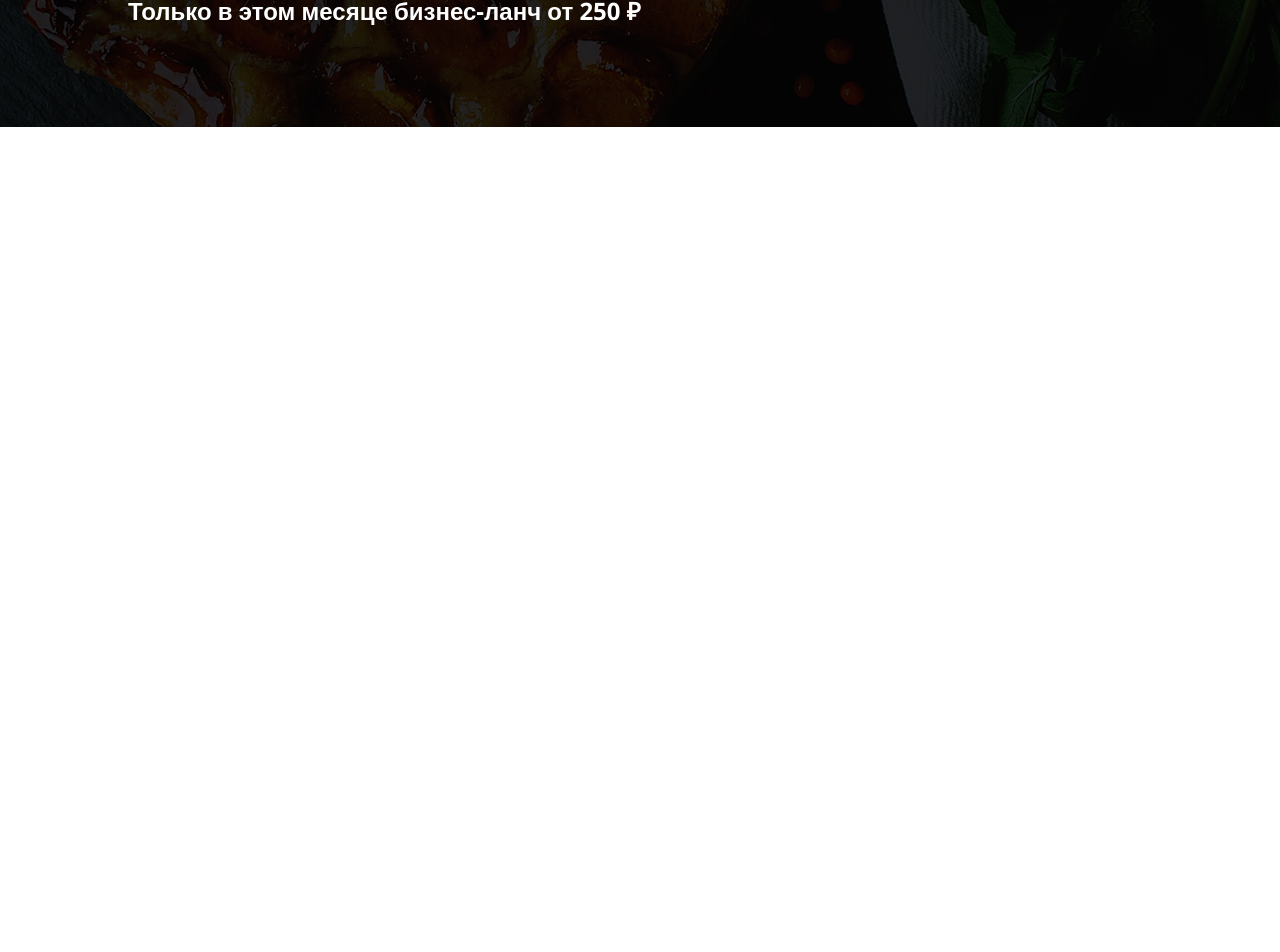
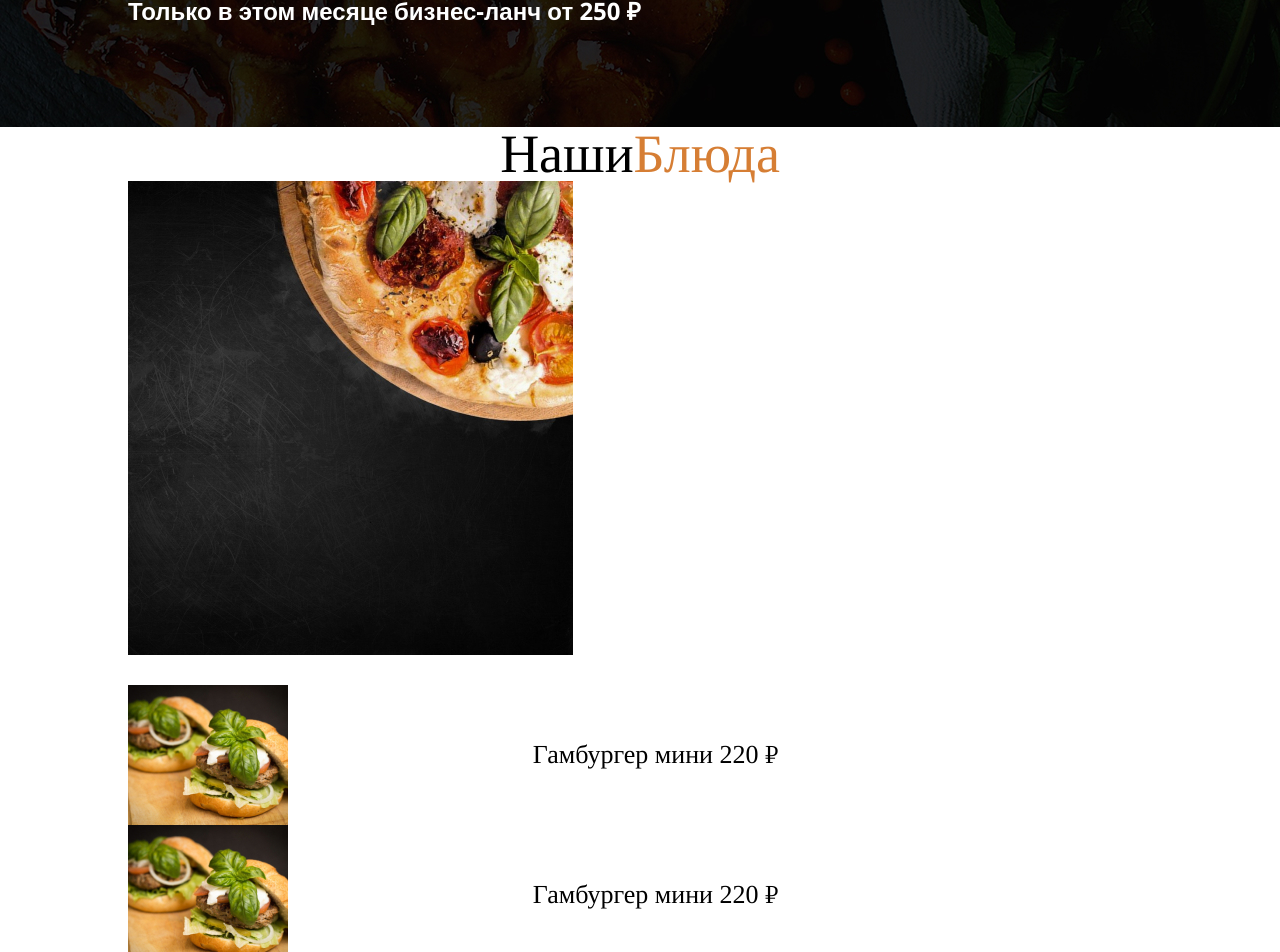
Before and after one commit to Makaron77/Restaurant, a React (Vite) app in the folder client/: page / in a window 1280 px wide. Shown: the part 2380-3332 px from the top of the page. Before the commit the page ends 2507 px from the top, so only its background shows below. Built offline with nearby package versions, Linux system fonts and the light colour scheme.

Commit message:
DishedPageComponent 80%

```diff
--- /dev/null
+++ b/client/src/components/PageComponents/DishesPageComponent/DishesPageComponent.module.css
@@ -0,0 +1,65 @@
+.container {
+  display: -webkit-box;
+  display: -ms-flexbox;
+  display: flex;
+  -webkit-box-orient: vertical;
+  -webkit-box-direction: normal;
+      -ms-flex-direction: column;
+          flex-direction: column;
+  -webkit-box-pack: space-evenly;
+      -ms-flex-pack: space-evenly;
+          justify-content: space-evenly;
+  min-height: 960px;
+}
+.container .header {
+  color: black;
+  font-family: "Tinos", serif;
+  font-size: 54px;
+  display: -webkit-box;
+  display: -ms-flexbox;
+  display: flex;
+  -webkit-box-pack: center;
+      -ms-flex-pack: center;
+          justify-content: center;
+}
+.container .header span {
+  color: #d67e34;
+}
+.container .main {
+  display: -webkit-box;
+  display: -ms-flexbox;
+  display: flex;
+  gap: 30px;
+  -ms-flex-wrap: wrap;
+      flex-wrap: wrap;
+}
+.container .main .right {
+  min-width: 650px;
+  display: -webkit-box;
+  display: -ms-flexbox;
+  display: flex;
+  -webkit-box-orient: vertical;
+  -webkit-box-direction: normal;
+      -ms-flex-direction: column;
+          flex-direction: column;
+  -webkit-box-pack: justify;
+      -ms-flex-pack: justify;
+          justify-content: space-between;
+}
+.container .main .right .burger {
+  display: -webkit-box;
+  display: -ms-flexbox;
+  display: flex;
+  -webkit-box-align: center;
+      -ms-flex-align: center;
+          align-items: center;
+  gap: 30px;
+  -webkit-box-pack: justify;
+      -ms-flex-pack: justify;
+          justify-content: space-between;
+}
+.container .main .right .burger p {
+  font-family: "Tinos", serif;
+  color: black;
+  font-size: 26px;
+}
--- /dev/null
+++ b/client/src/components/PageComponents/DishesPageComponent/DishesPageComponent.module.scss
@@ -0,0 +1,50 @@
+// font-family: 'Open Sans', sans-serif;
+.container {
+	display: flex;
+	flex-direction: column;
+	justify-content: space-evenly;
+		// flex-wrap: wrap;
+	min-height: 960px;
+
+	.header {
+		color: black;
+		font-family: 'Tinos', serif;
+		font-size: 54px;
+		display: flex;
+		justify-content: center;
+		span {
+			color: #d67e34;
+		}
+	}
+
+	.main {
+		display: flex;
+		gap: 30px;
+			flex-wrap: wrap;
+			.left {
+				// width:40% ;
+			}
+		.right {
+			// width: 100%;
+			min-width: 650px;
+			display: flex;
+			flex-direction: column;
+			justify-content: space-between;
+
+			.burger {
+				display: flex;
+				align-items: center;
+				gap: 30px;
+				justify-content: space-between;
+
+				p {
+					font-family: 'Tinos', serif;
+					color: black;
+					font-size: 26px;
+				}
+				img {
+				}
+			}
+		}
+	}
+}
--- /dev/null
+++ b/client/src/components/PageComponents/DishesPageComponent/DishesPageComponent.tsx
@@ -0,0 +1,47 @@
+import React from 'react'
+import styles from './DishesPageComponent.module.scss'
+
+export default function DishesPageComponent() {
+	const burgers = [
+		{
+			id: 1,
+			img: 'images/hamburger.jpg',
+			text: 'Гамбургер мини  220 ₽',
+		},
+		{
+			id: 2,
+			img: 'images/hamburger.jpg',
+			text: 'Гамбургер мини  220 ₽',
+		},
+		{
+			id: 3,
+			img: 'images/hamburger.jpg',
+			text: 'Гамбургер мини  220 ₽',
+		},
+	];
+
+	return (
+		<div className={styles.container}>
+			<p className={styles.header}>
+				Наши <span>Блюда</span>
+			</p>
+
+			<div className={styles.main}>
+				<div className={styles.left}>
+					<img src='images/pizza.jpg' alt='' />
+				</div>
+				<div className={styles.right}>
+					{burgers.map(burger => (
+						<div
+							key={burger.id}
+							className={`${styles[`burger${burger.id}`]} ${styles.burger}`}
+						>
+							<img src={burger.img} alt='burger' />
+							<p>{burger.text}</p>
+						</div>
+					))}
+				</div>
+			</div>
+		</div>
+	);
+}
--- a/client/src/pages/MainPage/MainPage.css
+++ b/client/src/pages/MainPage/MainPage.css
@@ -25,3 +25,7 @@
   background-size: cover;
   height: 357px;
 }
+
+.container__dishes {
+  padding: 0 10%;
+}
--- a/client/src/pages/MainPage/MainPage.scss
+++ b/client/src/pages/MainPage/MainPage.scss
@@ -28,3 +28,9 @@
 
 
 }
+
+.container__dishes {
+	padding: 0 10%;
+
+
+}
--- a/client/src/pages/MainPage/MainPage.tsx
+++ b/client/src/pages/MainPage/MainPage.tsx
@@ -5,6 +5,7 @@
 import HeaderHistoryComponent from '../../components/PageComponents/HistoryPageComponents/HeaderHistoryComponent/HeaderHistoryComponent';
 import MainHistoryComponent from '../../components/PageComponents/HistoryPageComponents/MainHistoryComponent/MainHistoryComponent';
 import OfferPageComponent from '../../components/PageComponents/OfferPageComponent/OfferPageComponent';
+import DishesPageComponent from '../../components/PageComponents/DishesPageComponent/DishesPageComponent';
 
 export default function MainPage() {
 	return (
@@ -24,6 +25,9 @@
 			<div className='container__offer'>
 				<OfferPageComponent />
 			</div>
+			<div className='container__dishes'>
+				<DishesPageComponent/>
+			</div>
 		</div>
 	);
 }
```
Also changed, not shown: client/public/images/hamburger.jpg (added), client/public/images/pizza.jpg (added).
